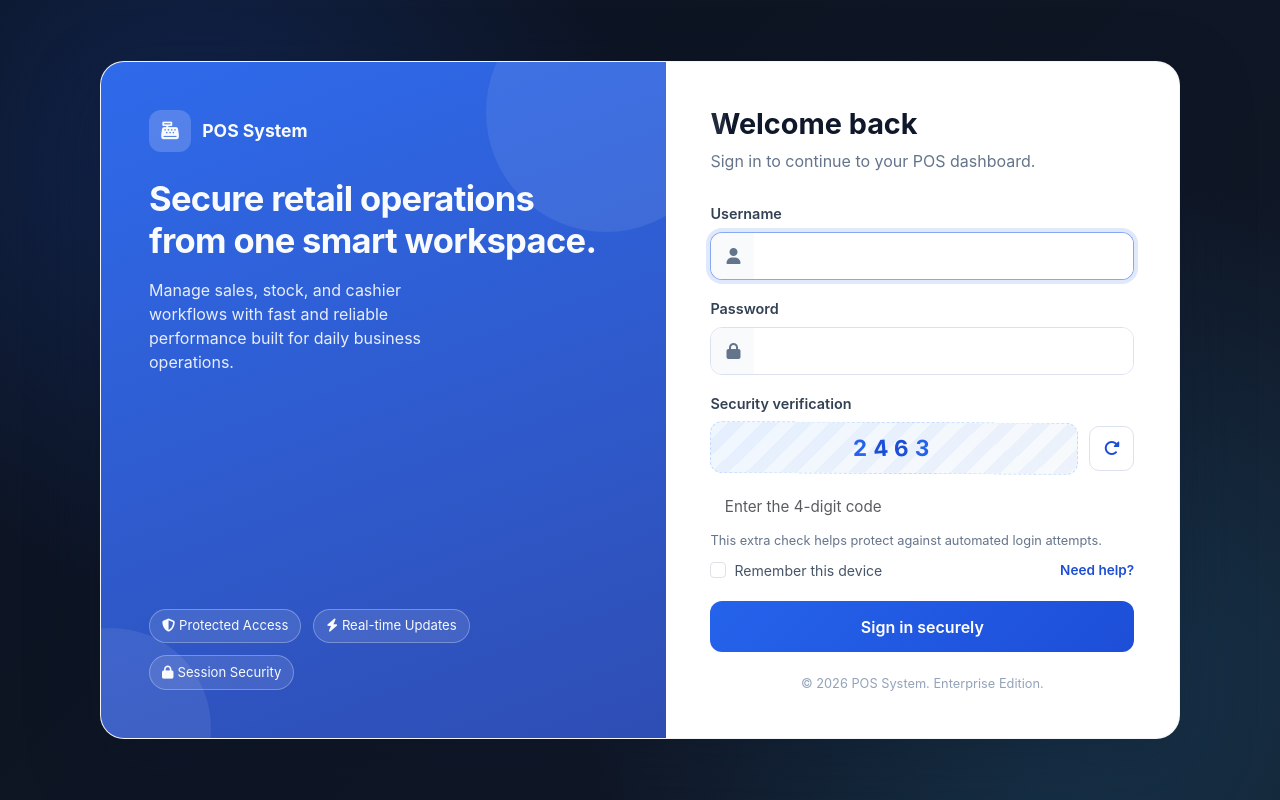
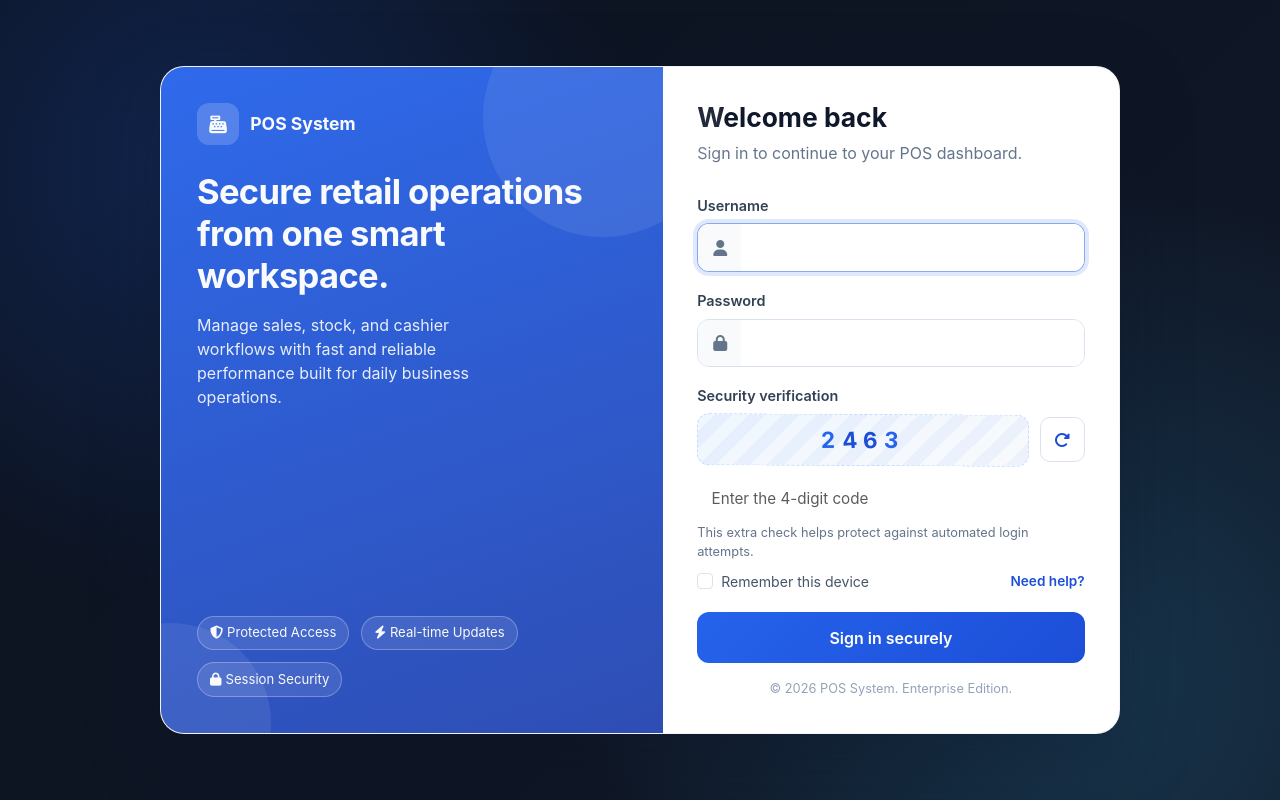
Before and after one commit to MinThutaSawNaing/POS_System_by_Thuta, a Flask app: page /login in a window 1280 px wide. Run offline with Flask 3, Linux system fonts and the light colour scheme.

Commit message:
optimized the login page

```diff
--- a/templates/login.html
+++ b/templates/login.html
@@ -33,11 +33,11 @@
             display: flex;
             align-items: center;
             justify-content: center;
-            padding: 2rem 1rem;
+            padding: 1.25rem 1rem;
         }
 
         .auth-shell {
-            width: min(1080px, 100%);
+            width: min(960px, 100%);
             background: rgba(255, 255, 255, 0.92);
             border: 1px solid rgba(255, 255, 255, 0.35);
             backdrop-filter: blur(10px);
@@ -50,7 +50,7 @@
 
         .brand-pane {
             position: relative;
-            padding: 3rem;
+            padding: 2.25rem;
             background:
                 linear-gradient(160deg, rgba(37, 99, 235, 0.95), rgba(30, 64, 175, 0.92));
             color: #f8fafc;
@@ -136,14 +136,14 @@
 
         .form-pane {
             background: var(--surface);
-            padding: 2.8rem;
+            padding: 2.15rem;
             display: flex;
             flex-direction: column;
             justify-content: center;
         }
 
         .form-header h1 {
-            font-size: 1.8rem;
+            font-size: 1.65rem;
             margin: 0;
             font-weight: 700;
             color: var(--text-main);
@@ -297,7 +297,7 @@
         }
 
         .footer-text {
-            margin-top: 1.35rem;
+            margin-top: 1rem;
             text-align: center;
             color: #94a3b8;
             font-size: .8rem;
```
